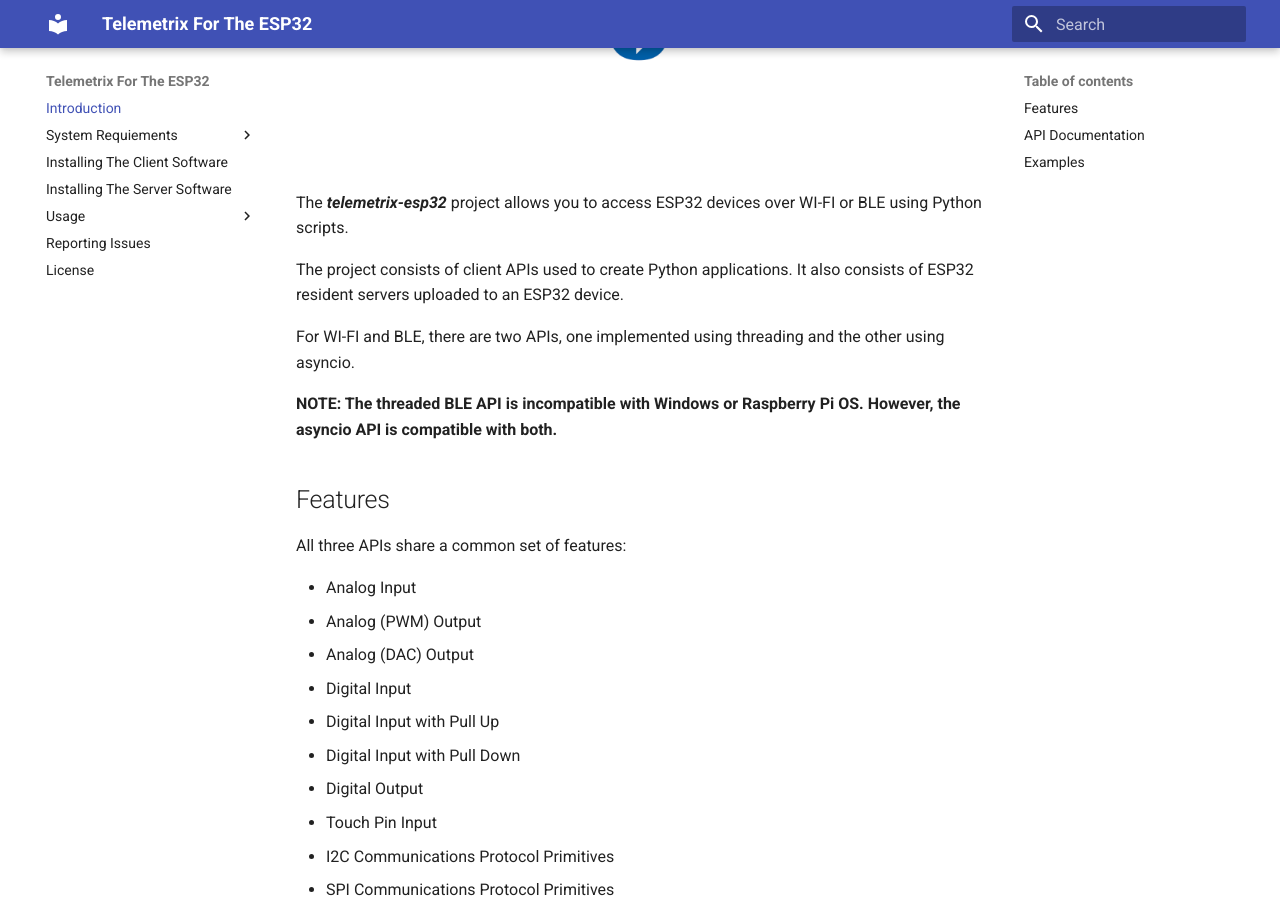
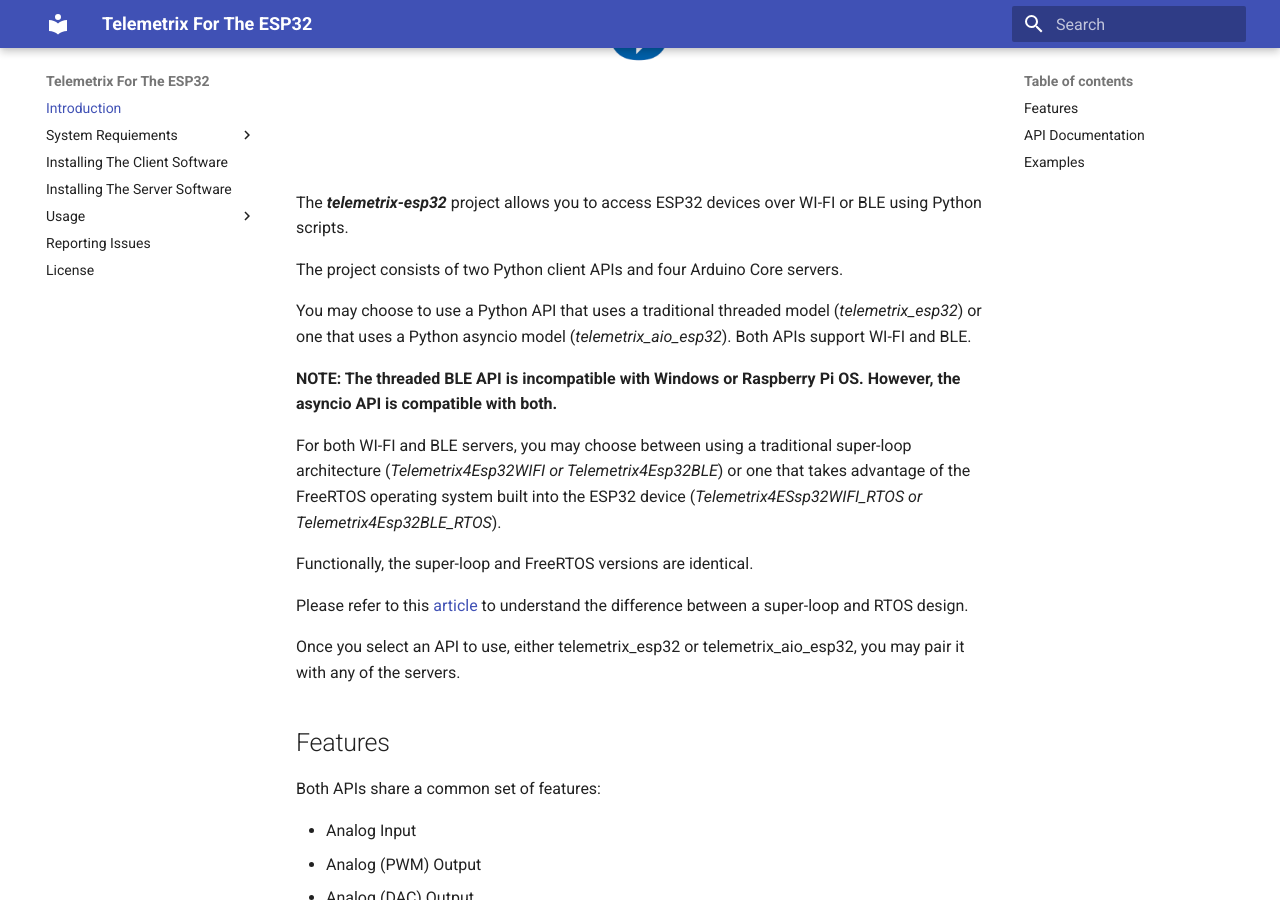
Before and after one commit to MrYsLab/telemetrix-esp32, an MkDocs documentation site: the page built from docs/index.md, in a window 1280 px wide and 900 px high, scrolled down 494 px. Built offline with MkDocs 1.6.1 and Material for MkDocs 9.7.7, drawn with Linux system fonts in a browser that asks for light colours; some of the changed text lies outside the part shown.

```diff
--- a/docs/index.md
+++ b/docs/index.md
@@ -11,19 +11,37 @@
 The **_telemetrix-esp32_** project allows you to
 access ESP32 devices over WI-FI or BLE using Python scripts.
 
-The project consists of client APIs used to create Python applications. It also
-consists of ESP32 resident servers uploaded to an
-ESP32
-device.
+The project consists of two Python client APIs and four Arduino Core servers.
 
-For WI-FI and BLE, there are two APIs, one implemented using threading and the other
-using asyncio.
+You may choose to use a Python API that uses a
+traditional threaded model (_telemetrix_esp32_) or one that uses a Python asyncio
+model (_telemetrix_aio_esp32_). Both APIs support WI-FI and BLE.
 
 **NOTE: The threaded BLE API is incompatible with Windows or Raspberry Pi OS.
 However, the asyncio API is compatible with both.**
 
+
+For both WI-FI and BLE servers, you may choose between using a traditional super-loop
+architecture (_Telemetrix4Esp32WIFI or Telemetrix4Esp32BLE_) or one that takes
+advantage of the
+FreeRTOS
+operating system
+built into
+the ESP32 device (_Telemetrix4ESsp32WIFI_RTOS or Telemetrix4Esp32BLE_RTOS_).
+
+Functionally,  the super-loop and FreeRTOS versions are identical.
+
+Please refer to this
+[article](https://microcontrollerslab.com/difference-bare-metal-and-rtos-based-embedded-systems/)
+to understand the difference between a super-loop and RTOS design.
+
+
+
+Once you select an API to use, either telemetrix_esp32 or
+telemetrix_aio_esp32, you may pair it with any of the servers.
+
 ## Features
-All three APIs share a common set of features:
+Both APIs share a common set of features:
 
 * Analog Input
 * Analog (PWM) Output
@@ -85,4 +103,4 @@
 
 Copyright (C) 2022 Alan Yorinks. All Rights Reserved.
 
-**Last updated 11 April 2022 **
+**Last updated 29 May 2022 **
```
